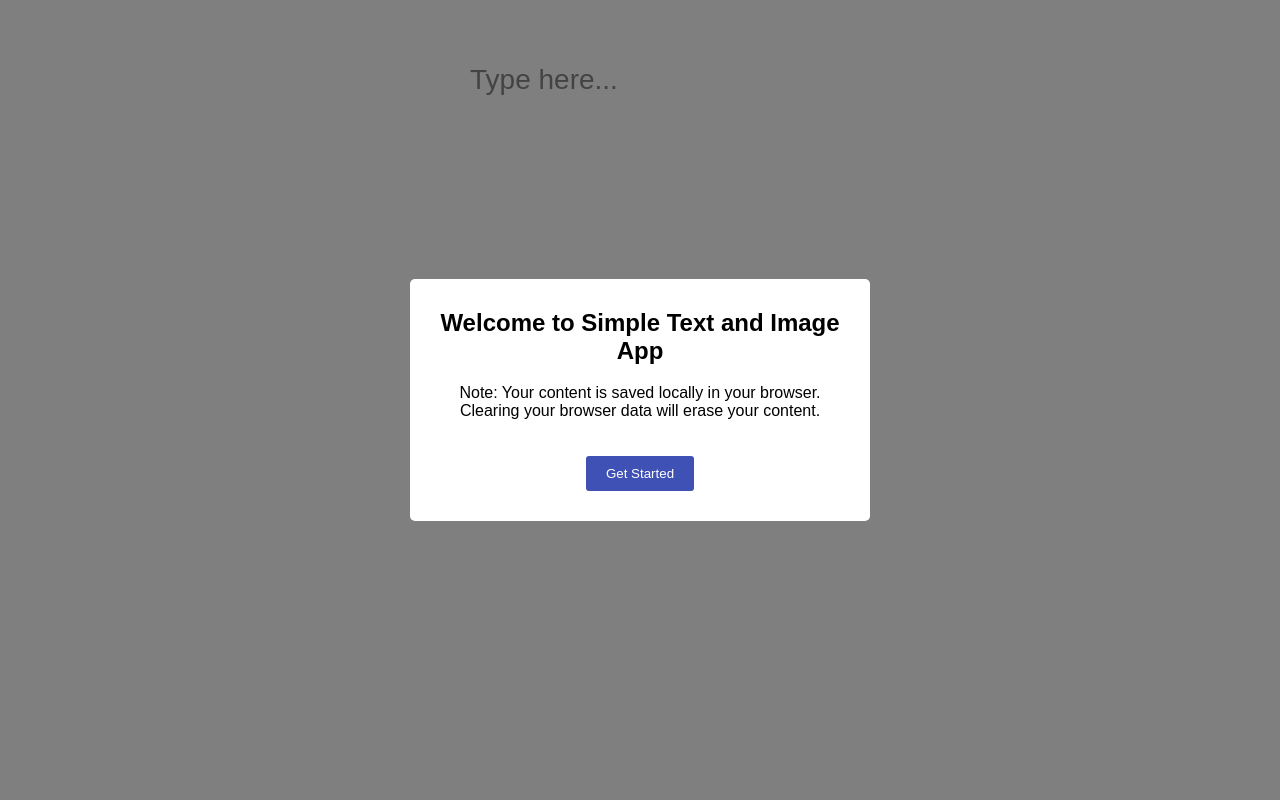
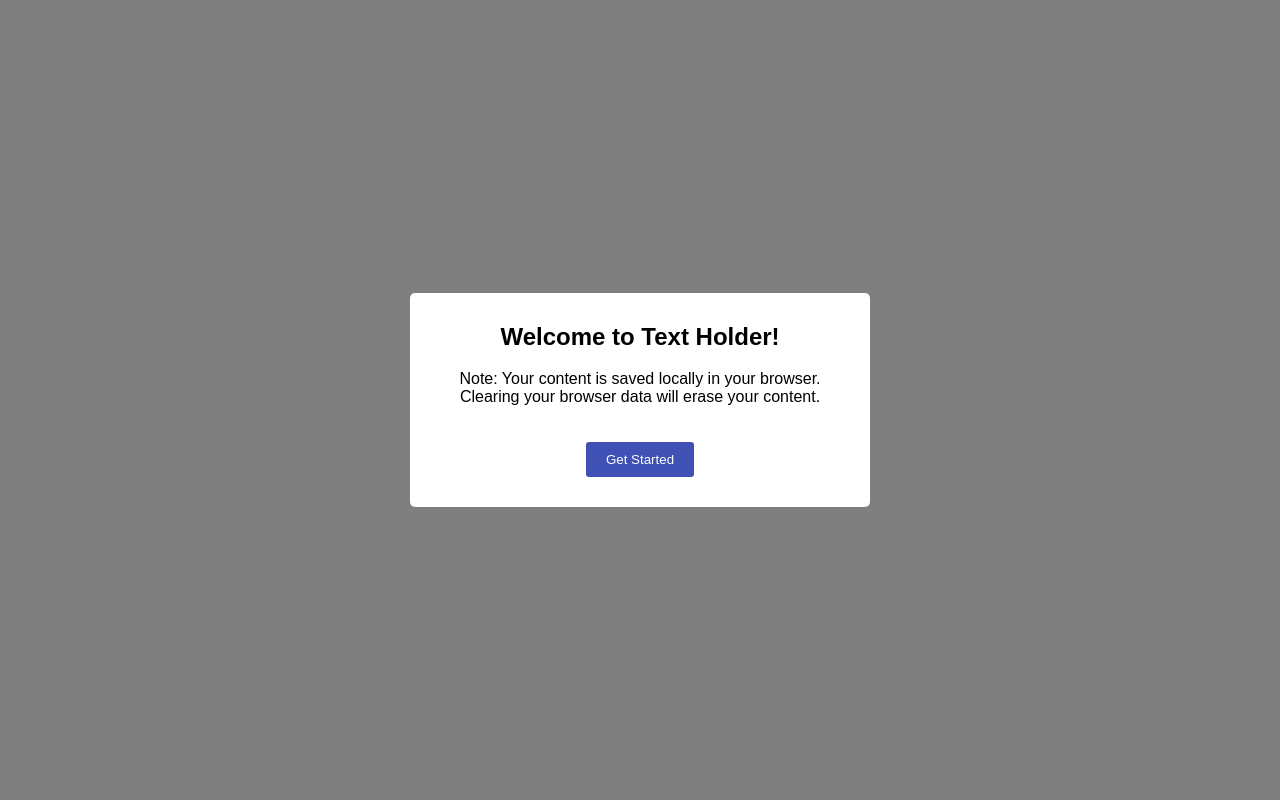
Before and after one commit to taiwuchen/text-holder, a React (Create React App) app: page / in a window 1280 px wide. Shown: the top 810 px of the page. Built offline with nearby package versions, Linux system fonts and the light colour scheme.

Commit message:
Update App.js

```diff
--- a/src/App.js
+++ b/src/App.js
@@ -10,9 +10,6 @@ function App() {
     const savedContent = localStorage.getItem('content');
     if (savedContent) {
       contentRef.current.innerHTML = savedContent;
-    } else {
-      // Show placeholder text if no content is saved
-      contentRef.current.innerHTML = '<p class="placeholder">Type here...</p>';
     }
 
     // Check if the user has seen the popup before
@@ -127,7 +124,7 @@ function App() {
       {showPopup && (
         <div className="popup-overlay">
           <div className="popup">
-            <h2>Welcome to Simple Text and Image App</h2>
+            <h2>Welcome to Text Holder!</h2>
             <p>
               Note: Your content is saved locally in your browser. Clearing your browser data will erase your content.
             </p>
```
